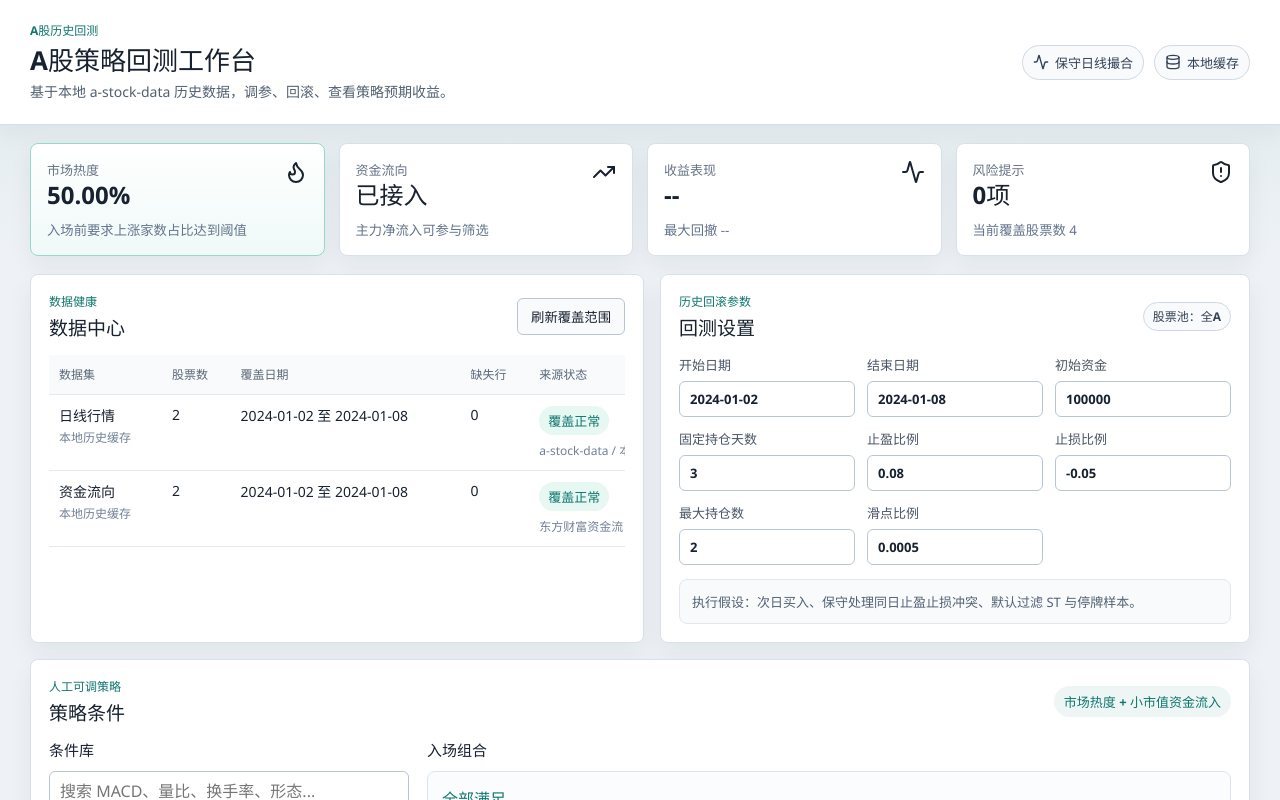
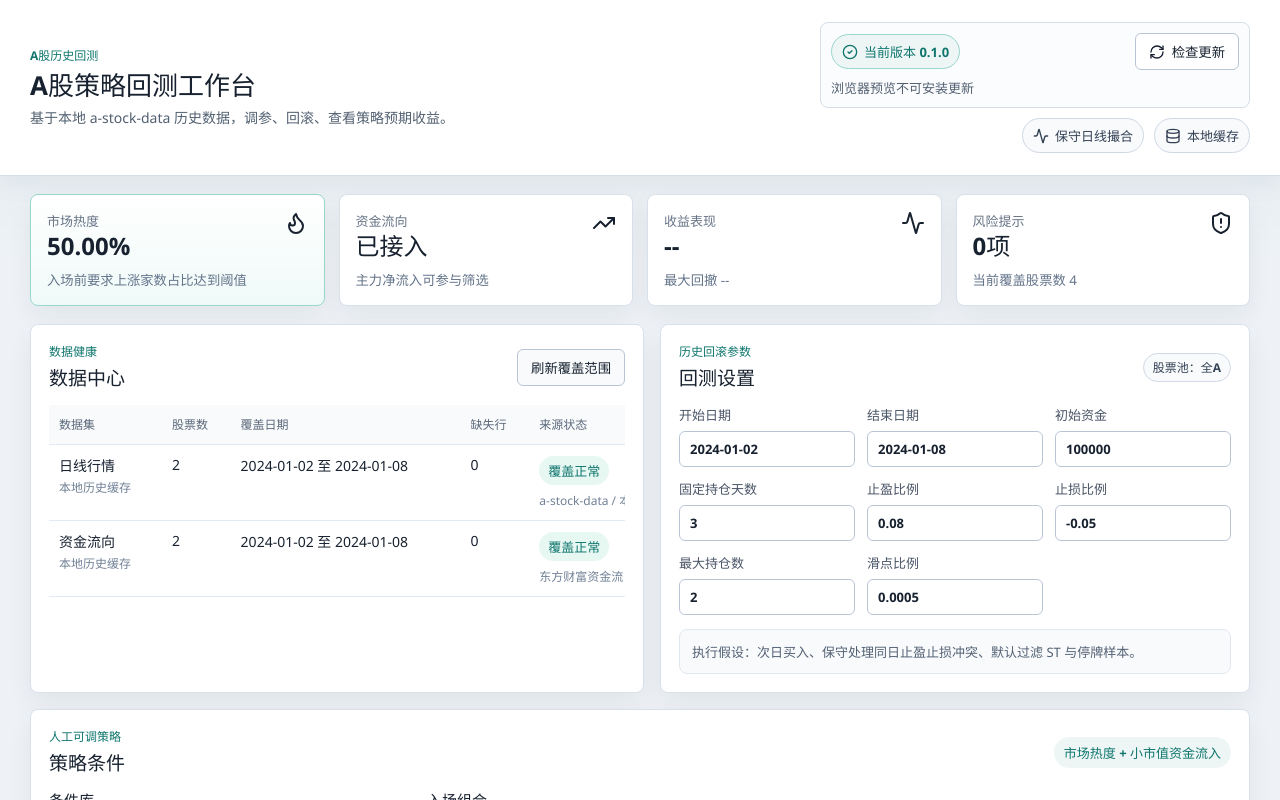
Before and after one commit to dzc-bit/Astock-backtester, a React (Vite) app in the folder frontend/: page / in a window 1280 px wide. Shown: the top 800 px of the page. Built offline with nearby package versions, Linux system fonts and the light colour scheme.

Commit message:
feat: add Chinese update checker UI

```diff
--- a/frontend/src/App.tsx
+++ b/frontend/src/App.tsx
@@ -6,6 +6,7 @@ import { DataCenter } from "./components/DataCenter";
 import { ResultsOverview } from "./components/ResultsOverview";
 import { StrategyEditor } from "./components/StrategyEditor";
 import { TradesTable } from "./components/TradesTable";
+import { UpdatePanel } from "./components/UpdatePanel";
 import { defaultSettings, defaultStrategy } from "./strategyDefaults";
 import type { BacktestResult, BacktestSettingsConfig, DatasetCoverage, StrategyConfig } from "./types";
 
@@ -80,6 +81,7 @@ export function App() {
           <p>基于本地 a-stock-data 历史数据，调参、回滚、查看策略预期收益。</p>
         </div>
         <div className="topbar-actions" aria-label="运行状态">
+          <UpdatePanel />
           <span className="status-pill"><Activity size={16} aria-hidden="true" /> 保守日线撮合</span>
           <span className="status-pill"><Database size={16} aria-hidden="true" /> 本地缓存</span>
         </div>
--- /dev/null
+++ b/frontend/src/components/UpdatePanel.tsx
@@ -0,0 +1,151 @@
+import { useEffect, useMemo, useState } from "react";
+import { CheckCircle2, Download, RefreshCw, ShieldAlert } from "lucide-react";
+import {
+  createTauriUpdateApi,
+  translateUpdateError,
+  type AvailableUpdate,
+  type InstallEvent,
+  type UpdateApi
+} from "../updateClient";
+
+type UpdatePanelProps = {
+  api?: UpdateApi;
+};
+
+type PanelState = "idle" | "checking" | "available" | "current" | "installing" | "error";
+
+function formatProgress(receivedBytes: number, totalBytes?: number): string {
+  if (!totalBytes || totalBytes <= 0) {
+    return `已下载 ${receivedBytes} 字节`;
+  }
+  return `下载进度 ${Math.round((receivedBytes / totalBytes) * 100)}%`;
+}
+
+export function UpdatePanel({ api: injectedApi }: UpdatePanelProps) {
+  const api = useMemo(() => injectedApi ?? createTauriUpdateApi(), [injectedApi]);
+  const runtime = api.isRuntime();
+  const [version, setVersion] = useState("...");
+  const [state, setState] = useState<PanelState>("idle");
+  const [message, setMessage] = useState(runtime ? "可检查桌面端更新" : "浏览器预览不可安装更新");
+  const [update, setUpdate] = useState<AvailableUpdate | null>(null);
+  const [receivedBytes, setReceivedBytes] = useState(0);
+  const [totalBytes, setTotalBytes] = useState<number | undefined>();
+
+  useEffect(() => {
+    let active = true;
+
+    api.getVersion()
+      .then((currentVersion) => {
+        if (active) {
+          setVersion(currentVersion);
+        }
+      })
+      .catch(() => {
+        if (active) {
+          setVersion("未知");
+        }
+      });
+
+    return () => {
+      active = false;
+    };
+  }, [api]);
+
+  const checkForUpdate = async () => {
+    setState("checking");
+    setMessage("正在检查更新...");
+    setUpdate(null);
+
+    try {
+      const available = await api.check();
+      if (available) {
+        setUpdate(available);
+        setState("available");
+        setMessage(`发现新版本 ${available.version}`);
+      } else {
+        setState("current");
+        setMessage("当前已是最新版本");
+      }
+    } catch (caught) {
+      setState("error");
+      setMessage(translateUpdateError(caught));
+    }
+  };
+
+  const handleInstallEvent = (event: InstallEvent) => {
+    if (event.event === "Started") {
+      setReceivedBytes(0);
+      setTotalBytes(event.data.contentLength);
+      setMessage(event.data.contentLength ? "开始下载更新" : "正在下载更新");
+      return;
+    }
+    if (event.event === "Progress") {
+      setReceivedBytes((current) => {
+        const next = current + event.data.chunkLength;
+        const knownTotal = event.data.contentLength ?? totalBytes;
+        if (event.data.contentLength) {
+          setTotalBytes(event.data.contentLength);
+        }
+        setMessage(formatProgress(next, knownTotal));
+        return next;
+      });
+      return;
+    }
+    setMessage("更新安装完成，正在重启...");
+  };
+
+  const installAndRelaunch = async () => {
+    if (!update) {
+      return;
+    }
+    setState("installing");
+    setReceivedBytes(0);
+    setTotalBytes(undefined);
+    setMessage("准备安装更新...");
+
+    try {
+      await update.downloadAndInstall(handleInstallEvent);
+      await api.relaunch();
+    } catch (caught) {
+      setState("error");
+      setMessage(translateUpdateError(caught));
+    }
+  };
+
+  const busy = state === "checking" || state === "installing";
+  const statusRole = state === "error" ? "alert" : "status";
+
+  return (
+    <section className={`update-panel ${state === "error" ? "has-error" : ""}`} aria-label="应用更新">
+      <div className="update-panel-main">
+        <span className="status-pill update-version">
+          <CheckCircle2 size={16} aria-hidden="true" />
+          当前版本 {version}
+        </span>
+        <div className="update-panel-actions">
+          <button type="button" onClick={checkForUpdate} disabled={busy || !runtime}>
+            <RefreshCw size={16} aria-hidden="true" />
+            检查更新
+          </button>
+          {update ? (
+            <button className="primary-button" type="button" onClick={installAndRelaunch} disabled={busy}>
+              <Download size={16} aria-hidden="true" />
+              安装并重启
+            </button>
+          ) : null}
+        </div>
+      </div>
+      <div className="update-status" role={statusRole}>
+        {state === "error" ? <ShieldAlert size={16} aria-hidden="true" /> : null}
+        <span>{message}</span>
+      </div>
+      {update ? (
+        <div className="update-details">
+          <strong>更新说明</strong>
+          {update.date ? <span>发布日期 {update.date}</span> : null}
+          {update.body ? <p>{update.body}</p> : null}
+        </div>
+      ) : null}
+    </section>
+  );
+}
--- a/frontend/src/styles.css
+++ b/frontend/src/styles.css
@@ -70,6 +70,7 @@ body {
   flex-wrap: wrap;
   justify-content: flex-end;
   gap: 10px;
+  max-width: 680px;
 }
 
 .status-pill,
@@ -91,6 +92,72 @@ body {
 .status-pill.compact {
   padding: 5px 9px;
   font-size: 12px;
+}
+
+.update-panel {
+  display: grid;
+  gap: 8px;
+  min-width: min(100%, 430px);
+  border: 1px solid #d7dee8;
+  border-radius: 8px;
+  background: #fbfcfe;
+  padding: 10px;
+}
+
+.update-panel.has-error {
+  border-color: #f4b4a2;
+  background: #fff7ed;
+}
+
+.update-panel-main,
+.update-panel-actions,
+.update-status {
+  display: flex;
+  align-items: center;
+  gap: 8px;
+}
+
+.update-panel-main {
+  justify-content: space-between;
+}
+
+.update-panel-actions {
+  flex-wrap: wrap;
+  justify-content: flex-end;
+}
+
+.update-version {
+  background: #eef6f5;
+  border-color: #99d6cc;
+  color: #0f766e;
+}
+
+.update-status {
+  color: #526071;
+  font-size: 13px;
+  font-weight: 700;
+}
+
+.update-panel.has-error .update-status {
+  color: #9a3412;
+}
+
+.update-details {
+  display: grid;
+  gap: 4px;
+  border-top: 1px solid #e3e9f1;
+  padding-top: 8px;
+  color: #334155;
+  font-size: 13px;
+}
+
+.update-details strong {
+  color: #0f766e;
+}
+
+.update-details p {
+  margin: 0;
+  color: #526071;
 }
 
 .summary-band {
@@ -464,6 +531,22 @@ input:focus {
     flex-direction: column;
   }
 
+  .topbar-actions,
+  .update-panel,
+  .update-panel-main {
+    width: 100%;
+  }
+
+  .topbar-actions,
+  .update-panel-main {
+    align-items: flex-start;
+    justify-content: flex-start;
+  }
+
+  .update-panel-main {
+    flex-direction: column;
+  }
+
   .summary-band,
   .workspace,
   .strategy-grid,
--- /dev/null
+++ b/frontend/src/updateClient.ts
@@ -0,0 +1,100 @@
+import { getVersion } from "@tauri-apps/api/app";
+import { relaunch } from "@tauri-apps/plugin-process";
+import { check } from "@tauri-apps/plugin-updater";
+import type { DownloadEvent } from "@tauri-apps/plugin-updater";
+
+declare global {
+  interface Window {
+    __TAURI_INTERNALS__?: unknown;
+  }
+}
+
+export type InstallEvent =
+  | { event: "Started"; data: { contentLength?: number } }
+  | { event: "Progress"; data: { chunkLength: number; contentLength?: number } }
+  | { event: "Finished" };
+
+export interface AvailableUpdate {
+  version: string;
+  date?: string;
+  body?: string;
+  downloadAndInstall(onEvent?: (event: InstallEvent) => void): Promise<void>;
+}
+
+export interface UpdateApi {
+  isRuntime(): boolean;
+  getVersion(): Promise<string>;
+  check(): Promise<AvailableUpdate | null>;
+  relaunch(): Promise<void>;
+}
+
+export function isTauriRuntime(): boolean {
+  return typeof window !== "undefined" && Boolean(window.__TAURI_INTERNALS__);
+}
+
+function messageFrom(caught: unknown): string {
+  if (caught instanceof Error) {
+    return caught.message;
+  }
+  return String(caught ?? "");
+}
+
+export function translateUpdateError(caught: unknown): string {
+  const message = messageFrom(caught).toLowerCase();
+
+  if (/(signature|pubkey|public key|verify|verification|ed25519)/i.test(message)) {
+    return "更新文件校验失败，请确认安装包来源可信后重试。";
+  }
+  if (/(network|fetch|dns|timeout|timed out|connection|offline|resolve|host)/i.test(message)) {
+    return "网络连接异常，暂时无法检查更新。";
+  }
+  if (/(endpoint|url|404|not found|manifest|latest\.json)/i.test(message)) {
+    return "更新服务地址暂不可用，请稍后重试。";
+  }
+  if (/(install|permission|extract|rename|replace|write)/i.test(message)) {
+    return "安装更新失败，请关闭占用程序后重试。";
+  }
+  return "检查更新失败，请稍后重试。";
+}
+
+function mapInstallEvent(event: DownloadEvent): InstallEvent {
+  return event;
+}
+
+export function createTauriUpdateApi(): UpdateApi {
+  return {
+    isRuntime: isTauriRuntime,
+    async getVersion() {
+      if (!isTauriRuntime()) {
+        return "0.1.0";
+      }
+      return getVersion();
+    },
+    async check() {
+      if (!isTauriRuntime()) {
+        return null;
+      }
+
+      const update = await check({ timeout: 30000 });
+      if (!update) {
+        return null;
+      }
+
+      return {
+        version: update.version,
+        date: update.date,
+        body: update.body,
+        downloadAndInstall(onEvent) {
+          return update.downloadAndInstall(
+            onEvent ? (event) => onEvent(mapInstallEvent(event)) : undefined
+          );
+        }
+      };
+    },
+    async relaunch() {
+      if (isTauriRuntime()) {
+        await relaunch();
+      }
+    }
+  };
+}
```
Also changed, not shown: 2 other files (tests, documents, lock files or other folders).
